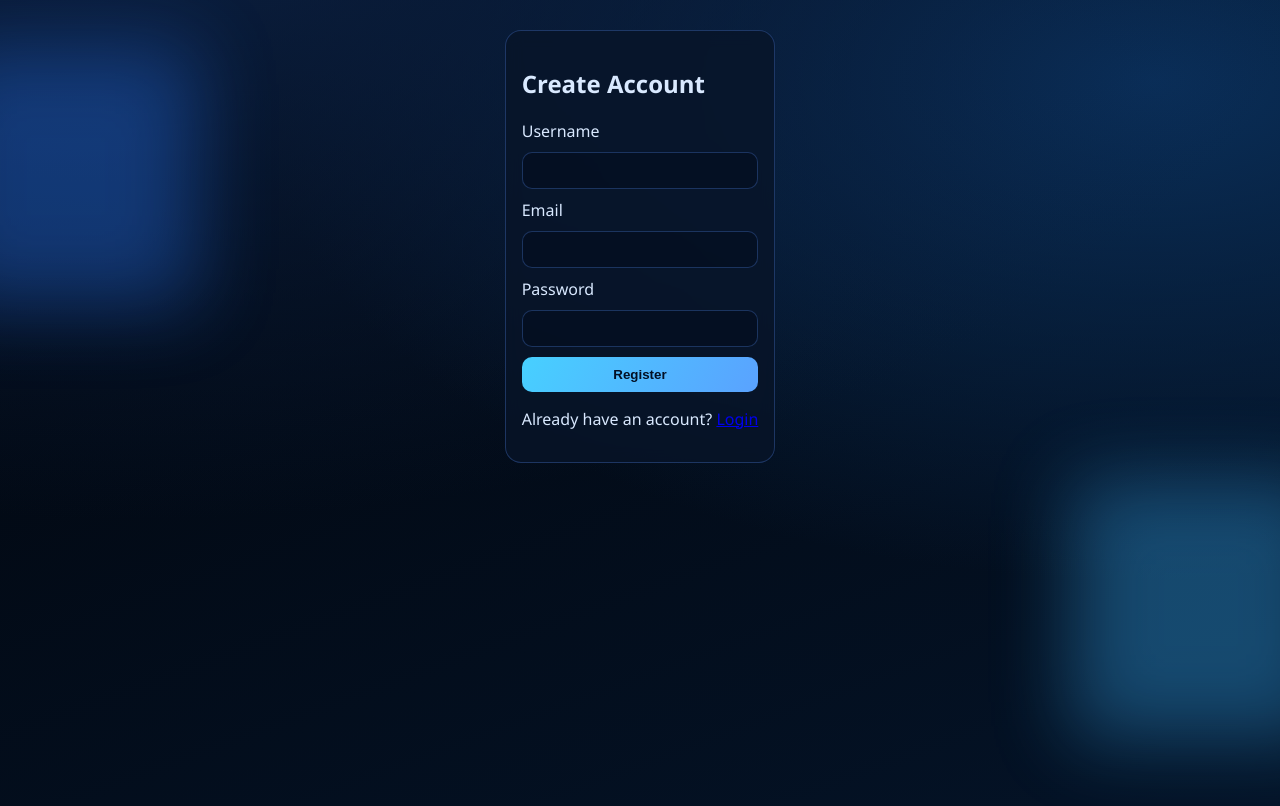
After one commit to ReddyNikhilG/MOTION-DETECTION, a Flask app: page /register in a window 1280 px wide. The commit adds this page. Run offline with Flask 3, Linux system fonts and the light colour scheme.

Commit message:
Add full web platform upgrades: auth, DB, websocket, CI/CD

```diff
--- a/requirements.txt
+++ b/requirements.txt
@@ -10,3 +10,7 @@ pyinstaller==6.16.0
 Flask==3.1.3
 flask-cors==6.0.2
 gunicorn==23.0.0
+Flask-SQLAlchemy==3.1.1
+Flask-Login==0.6.3
+Flask-SocketIO==5.5.1
+eventlet==0.40.3
--- /dev/null
+++ b/web/__init__.py
@@ -0,0 +1 @@
+# Web package initializer.
--- a/web/app.py
+++ b/web/app.py
@@ -1,36 +1,132 @@
 import json
 import os
 import sys
+import time
 from collections import Counter
 from datetime import datetime
 
-from flask import Flask, jsonify, render_template, request
+from flask import Flask, jsonify, redirect, render_template, request, url_for
+from flask_login import LoginManager, current_user, login_required, login_user, logout_user
+from flask_socketio import SocketIO, emit
+from werkzeug.security import check_password_hash, generate_password_hash
 
 
 ROOT_DIR = os.path.dirname(os.path.dirname(__file__))
 if ROOT_DIR not in sys.path:
     sys.path.insert(0, ROOT_DIR)
 
-from services.web_detector import WebFaceAnalyzer
+from web.models import DetectionEvent, User, WorkspaceSetting, db
+from web.services.inference_service import InferenceService
 
 LOGS_DIR = os.path.join(ROOT_DIR, "logs")
 
 app = Flask(__name__, template_folder="templates", static_folder="static")
-analyzer = WebFaceAnalyzer(LOGS_DIR)
+app.config["SECRET_KEY"] = os.getenv("SECRET_KEY", "change-me-in-production")
+app.config["SQLALCHEMY_DATABASE_URI"] = os.getenv("DATABASE_URL", f"sqlite:///{os.path.join(ROOT_DIR, 'webapp.db')}")
+app.config["SQLALCHEMY_TRACK_MODIFICATIONS"] = False
+
+db.init_app(app)
+socketio = SocketIO(app, cors_allowed_origins="*", async_mode="threading")
+
+login_manager = LoginManager()
+login_manager.login_view = "login"
+login_manager.init_app(app)
+
+inference_service = InferenceService(LOGS_DIR, workers=2)
+metrics = {
+    "requests_total": 0,
+    "analyze_total": 0,
+    "analyze_errors": 0,
+    "latency_total": 0,
+}
+
+
+@login_manager.user_loader
+def load_user(user_id):
+    return User.query.get(int(user_id))
+
+
+@app.before_request
+def count_requests():
+    metrics["requests_total"] += 1
 
 
 def create_app():
+    with app.app_context():
+        db.create_all()
     return app
 
 
+def _save_detection_event(user_id, payload):
+    row = DetectionEvent(
+        user_id=user_id,
+        face_count=int(payload.get("face_count", 0)),
+        latency_ms=int(payload.get("latency_ms", 0)),
+        payload_json=json.dumps(payload),
+    )
+    db.session.add(row)
+    db.session.commit()
+
+
 @app.get("/")
+@login_required
 def index():
-    return render_template("index.html")
+    return render_template("index.html", username=current_user.username)
 
 
 @app.get("/analytics")
+@login_required
 def analytics_page():
-    return render_template("analytics.html")
+    return render_template("analytics.html", username=current_user.username)
+
+
+@app.route("/login", methods=["GET", "POST"])
+def login():
+    if request.method == "POST":
+        username = (request.form.get("username") or "").strip()
+        password = request.form.get("password") or ""
+        user = User.query.filter_by(username=username).first()
+
+        if user and check_password_hash(user.password_hash, password):
+            login_user(user)
+            return redirect(url_for("index"))
+
+        return render_template("login.html", error="Invalid credentials")
+
+    return render_template("login.html", error=None)
+
+
+@app.route("/register", methods=["GET", "POST"])
+def register():
+    if request.method == "POST":
+        username = (request.form.get("username") or "").strip()
+        email = (request.form.get("email") or "").strip().lower()
+        password = request.form.get("password") or ""
+
+        if not username or not email or len(password) < 6:
+            return render_template("register.html", error="Provide valid username, email and password (>=6 chars)")
+
+        if User.query.filter((User.username == username) | (User.email == email)).first():
+            return render_template("register.html", error="Username or email already exists")
+
+        user = User(
+            username=username,
+            email=email,
+            password_hash=generate_password_hash(password),
+        )
+        db.session.add(user)
+        db.session.commit()
+        login_user(user)
+        return redirect(url_for("index"))
+
+    return render_template("register.html", error=None)
+
+
+@app.get("/logout")
+@login_required
+def logout():
+    logout_user()
+    return redirect(url_for("login"))
 
 
 @app.get("/api/health")
@@ -38,73 +134,131 @@ def health():
     return jsonify({"status": "ok", "time": datetime.now().isoformat()})
 
 
+@app.get("/api/metrics")
+def metrics_api():
+    avg_latency = int(metrics["latency_total"] / metrics["analyze_total"]) if metrics["analyze_total"] else 0
+    return jsonify(
+        {
+            "requests_total": metrics["requests_total"],
+            "analyze_total": metrics["analyze_total"],
+            "analyze_errors": metrics["analyze_errors"],
+            "avg_latency_ms": avg_latency,
+        }
+    )
+
+
 @app.post("/api/analyze")
+@login_required
 def analyze():
     body = request.get_json(silent=True) or {}
     image_data = body.get("image")
     if not image_data:
         return jsonify({"error": "Missing image field"}), 400
 
-    frame = analyzer.decode_image(image_data)
-    if frame is None:
+    started = time.time()
+    result = inference_service.analyze_image_data(image_data)
+    if result is None:
+        metrics["analyze_errors"] += 1
         return jsonify({"error": "Unable to decode image"}), 400
 
-    result = analyzer.analyze_frame(frame)
+    elapsed = int((time.time() - started) * 1000)
+    result["latency_ms"] = elapsed
+    metrics["analyze_total"] += 1
+    metrics["latency_total"] += elapsed
+    _save_detection_event(current_user.id, result)
     return jsonify(result)
 
 
+@app.get("/api/workspace")
+@login_required
+def get_workspace():
+    rows = WorkspaceSetting.query.filter_by(user_id=current_user.id).all()
+    data = {row.setting_key: json.loads(row.setting_value) for row in rows}
+    return jsonify(data)
+
+
+@app.post("/api/workspace")
+@login_required
+def set_workspace():
+    body = request.get_json(silent=True) or {}
+    for key, value in body.items():
+        row = WorkspaceSetting.query.filter_by(user_id=current_user.id, setting_key=key).first()
+        if not row:
+            row = WorkspaceSetting(user_id=current_user.id, setting_key=key, setting_value=json.dumps(value))
+            db.session.add(row)
+        else:
+            row.setting_value = json.dumps(value)
+
+    db.session.commit()
+    return jsonify({"status": "saved"})
+
+
 @app.get("/api/analytics")
+@login_required
 def analytics_api():
-    log_path = os.path.join(LOGS_DIR, "web_detections.jsonl")
-    if not os.path.exists(log_path):
-        return jsonify(
-            {
-                "samples": 0,
-                "avg_latency_ms": 0,
-                "peak_faces": 0,
-                "top_emotions": [],
-            }
-        )
+    rows = DetectionEvent.query.filter_by(user_id=current_user.id).order_by(DetectionEvent.id.desc()).limit(1500).all()
+    if not rows:
+        return jsonify({"samples": 0, "avg_latency_ms": 0, "peak_faces": 0, "top_emotions": []})
 
-    total_samples = 0
+    emotions = []
     total_latency = 0
     peak_faces = 0
-    emotions = []
+    for row in rows:
+        total_latency += row.latency_ms
+        peak_faces = max(peak_faces, row.face_count)
+        payload = json.loads(row.payload_json)
+        for face in payload.get("faces", []):
+            emotion = face.get("emotion")
+            if emotion and emotion != "N/A":
+                emotions.append(emotion)
 
-    with open(log_path, "r", encoding="utf-8") as fp:
-        for line in fp:
-            line = line.strip()
-            if not line:
-                continue
-            try:
-                row = json.loads(line)
-            except json.JSONDecodeError:
-                continue
-
-            total_samples += 1
-            total_latency += int(row.get("latency_ms", 0))
-            face_count = int(row.get("face_count", 0))
-            peak_faces = max(peak_faces, face_count)
-
-            for face in row.get("faces", []):
-                emotion = face.get("emotion")
-                if emotion and emotion != "N/A":
-                    emotions.append(emotion)
-
-    avg_latency = int(total_latency / total_samples) if total_samples else 0
     top = Counter(emotions).most_common(6)
-
     return jsonify(
         {
-            "samples": total_samples,
-            "avg_latency_ms": avg_latency,
+            "samples": len(rows),
+            "avg_latency_ms": int(total_latency / len(rows)),
             "peak_faces": peak_faces,
             "top_emotions": [{"emotion": k, "count": v} for k, v in top],
         }
     )
 
 
+@socketio.on("connect")
+def socket_connect():
+    if not current_user.is_authenticated:
+        emit("analyze_result", {"error": "Authentication required"})
+
+
+@socketio.on("analyze_frame")
+def analyze_frame_ws(payload):
+    if not current_user.is_authenticated:
+        emit("analyze_result", {"error": "Authentication required"})
+        return
+
+    image_data = (payload or {}).get("image")
+    if not image_data:
+        emit("analyze_result", {"error": "Missing image"})
+        return
+
+    started = time.time()
+    result = inference_service.analyze_image_data(image_data)
+    if result is None:
+        metrics["analyze_errors"] += 1
+        emit("analyze_result", {"error": "Unable to decode image"})
+        return
+
+    elapsed = int((time.time() - started) * 1000)
+    result["latency_ms"] = elapsed
+    metrics["analyze_total"] += 1
+    metrics["latency_total"] += elapsed
+    _save_detection_event(current_user.id, result)
+    emit("analyze_result", result)
+
+
 if __name__ == "__main__":
+    with app.app_context():
+        db.create_all()
+
     port = int(os.getenv("PORT", "5000"))
     debug = os.getenv("FLASK_DEBUG", "0") == "1"
-    app.run(host="0.0.0.0", port=port, debug=debug)
+    socketio.run(app, host="0.0.0.0", port=port, debug=debug)
--- a/web/static/css/site.css
+++ b/web/static/css/site.css
@@ -1,12 +1,12 @@
 :root {
-  --ink: #dff7f8;
-  --muted: #8eb4b4;
-  --bg0: #061318;
-  --bg1: #0a2026;
-  --card: rgba(11, 31, 38, 0.78);
-  --line: rgba(109, 196, 196, 0.28);
-  --accent: #3bff8f;
-  --accent2: #33c4ff;
+  --ink: #d9e9ff;
+  --muted: #8fa8cc;
+  --bg0: #01040a;
+  --bg1: #041327;
+  --card: rgba(8, 20, 40, 0.8);
+  --line: rgba(90, 145, 255, 0.28);
+  --accent: #5aa2ff;
+  --accent2: #47d0ff;
 }
 
 * {
@@ -17,8 +17,8 @@ body {
   margin: 0;
   min-height: 100vh;
   color: var(--ink);
-  background: radial-gradient(1200px 600px at 10% -10%, #14343e, transparent),
-              radial-gradient(900px 500px at 90% 10%, #12343f, transparent),
+  background: radial-gradient(1200px 600px at 10% -10%, #0b2042, transparent),
+              radial-gradient(900px 500px at 90% 10%, #0a2f5a, transparent),
               linear-gradient(160deg, var(--bg0), var(--bg1));
   font-family: "Segoe UI", "Trebuchet MS", sans-serif;
   overflow-x: hidden;
@@ -36,14 +36,14 @@ body {
 .orb-a {
   top: 6%;
   left: -5%;
-  background: #1ca9d6;
+  background: #2a7bff;
   animation: floatA 6s ease-in-out infinite;
 }
 
 .orb-b {
   right: -4%;
   bottom: 8%;
-  background: #5dd66f;
+  background: #3ab4ff;
   animation: floatB 8s ease-in-out infinite;
 }
 
@@ -83,6 +83,16 @@ body {
   padding: 8px 12px;
   border-radius: 10px;
   margin-left: 8px;
+}
+
+.user-pill {
+  display: inline-block;
+  margin-right: 8px;
+  color: var(--ink);
+  border: 1px solid var(--line);
+  padding: 8px 12px;
+  border-radius: 10px;
+  font-size: 14px;
 }
 
 .layout {
@@ -138,7 +148,7 @@ button {
   padding: 10px 14px;
   cursor: pointer;
   background: linear-gradient(120deg, var(--accent2), var(--accent));
-  color: #051013;
+  color: #031025;
   font-weight: 700;
 }
 
@@ -163,6 +173,32 @@ button {
 .hint {
   color: var(--muted);
   margin-bottom: 0;
+}
+
+.settings-row {
+  margin-top: 12px;
+}
+
+.auth-card {
+  max-width: 520px;
+  margin: 24px auto;
+}
+
+.auth-form {
+  display: grid;
+  gap: 10px;
+}
+
+.auth-form input {
+  border: 1px solid var(--line);
+  background: rgba(4, 15, 32, 0.65);
+  color: var(--ink);
+  border-radius: 10px;
+  padding: 10px 12px;
+}
+
+.error-msg {
+  color: #ff9ea6;
 }
 
 .emotion-list {
--- a/web/templates/analytics.html
+++ b/web/templates/analytics.html
@@ -16,8 +16,10 @@
       <p>Usage, latency, and emotion trends from local logs</p>
     </div>
     <nav>
+      <span class="user-pill">{{ username }}</span>
       <a href="/">Live</a>
       <a href="/analytics">Analytics</a>
+      <a href="/logout">Logout</a>
     </nav>
   </header>
 
--- a/web/templates/index.html
+++ b/web/templates/index.html
@@ -16,8 +16,10 @@
       <p>Real-time browser face analytics dashboard</p>
     </div>
     <nav>
+      <span class="user-pill">{{ username }}</span>
       <a href="/">Live</a>
       <a href="/analytics">Analytics</a>
+      <a href="/logout">Logout</a>
     </nav>
   </header>
 
@@ -52,10 +54,14 @@
       </div>
       <label for="intervalRange">Request Interval</label>
       <input id="intervalRange" type="range" min="600" max="3000" step="100" value="1200" />
+      <div class="settings-row">
+        <button id="saveSettingsBtn" type="button">Save Workspace Settings</button>
+      </div>
       <p class="hint">Higher interval = lower CPU load</p>
     </section>
   </main>
 
+  <script src="https://cdn.socket.io/4.7.5/socket.io.min.js"></script>
   <script src="{{ url_for('static', filename='js/app.js') }}"></script>
 </body>
 </html>
--- /dev/null
+++ b/web/templates/register.html
@@ -0,0 +1,32 @@
+<!doctype html>
+<html lang="en">
+<head>
+  <meta charset="UTF-8" />
+  <meta name="viewport" content="width=device-width, initial-scale=1.0" />
+  <title>Register | FacePulse</title>
+  <link rel="stylesheet" href="{{ url_for('static', filename='css/site.css') }}" />
+</head>
+<body>
+  <div class="bg-orb orb-a"></div>
+  <div class="bg-orb orb-b"></div>
+
+  <main class="layout single">
+    <section class="stats-card reveal auth-card">
+      <h2>Create Account</h2>
+      {% if error %}
+      <p class="error-msg">{{ error }}</p>
+      {% endif %}
+      <form method="post" class="auth-form">
+        <label>Username</label>
+        <input type="text" name="username" required />
+        <label>Email</label>
+        <input type="email" name="email" required />
+        <label>Password</label>
+        <input type="password" name="password" minlength="6" required />
+        <button type="submit">Register</button>
+      </form>
+      <p>Already have an account? <a href="/login">Login</a></p>
+    </section>
+  </main>
+</body>
+</html>
--- a/wsgi.py
+++ b/wsgi.py
@@ -1,3 +1,3 @@
-from web.app import app
+from web.app import create_app
 
-application = app
+application = create_app()
```
Also changed, not shown: DEPLOYMENT.md (+17 -0 lines), web/models.py (added, +34 -0 lines), web/services/inference_service.py (added, +17 -0 lines), web/static/js/app.js (+52 -16 lines), web/templates/login.html (added, +30 -0 lines), .github/workflows/ci.yml (added), .github/workflows/deploy-render.yml (added), README.md, 2 other files.
